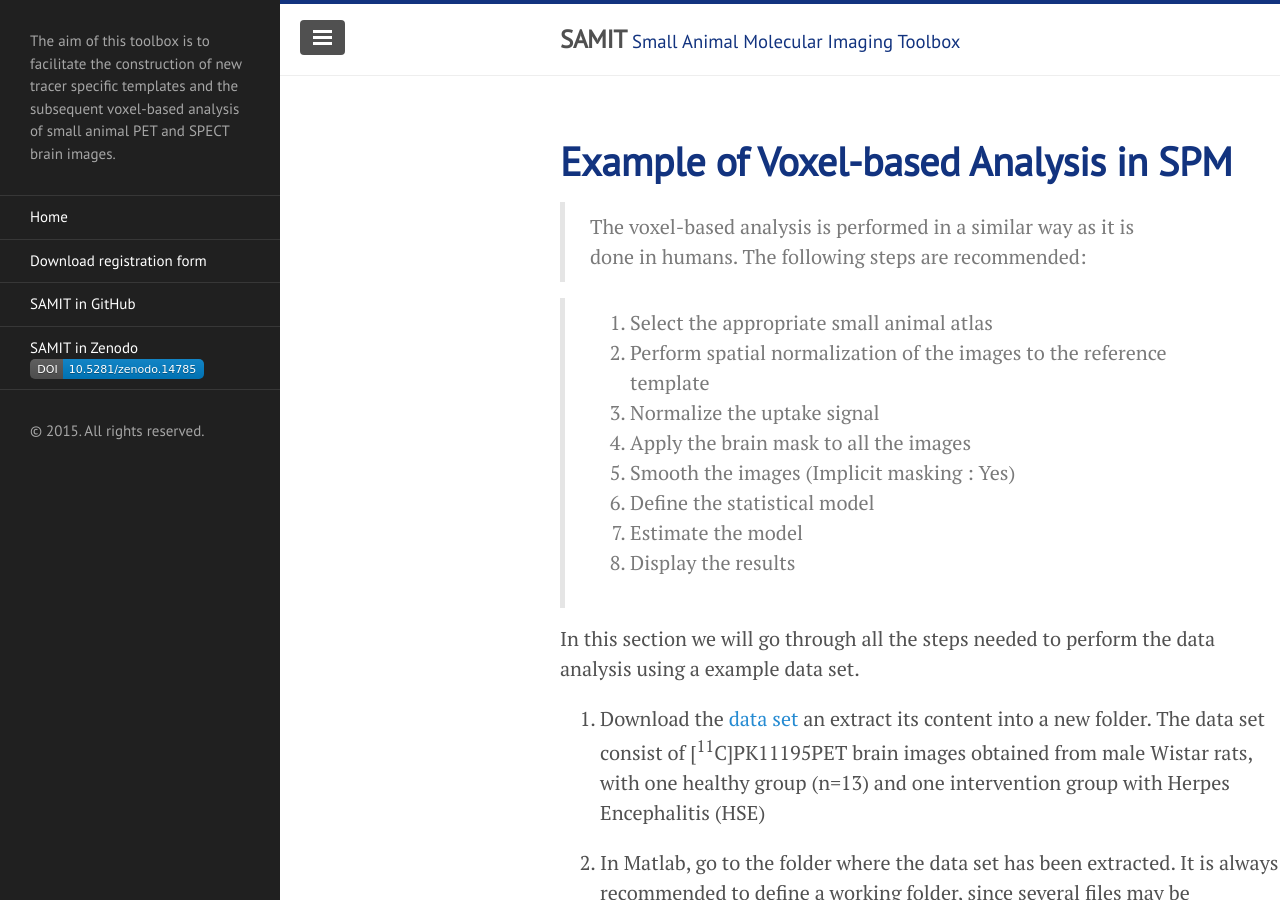
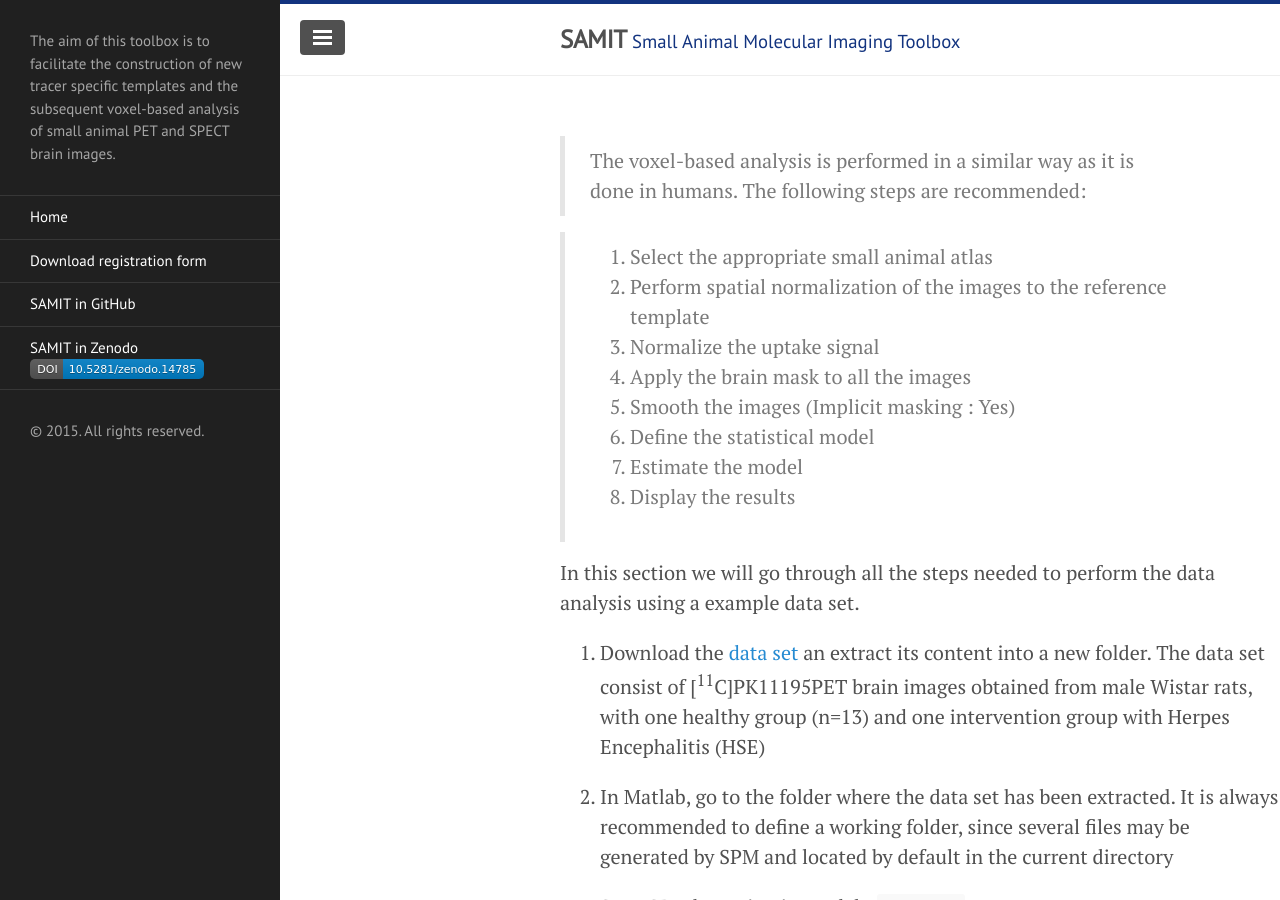
Before and after one commit to mic-umcg/samit, a Jekyll site: the page built from example.md, in a window 1280 px wide and 900 px high. Built offline with Jekyll 4.4.1, drawn with Linux system fonts in a browser that asks for light colours; Markdown is read by kramdown in place of the engine named in the settings; some of the changed lines change nothing that is shown.

Commit message:
Update example.md

```diff
--- a/example.md
+++ b/example.md
@@ -1,8 +1,7 @@
 ---
 layout: default
-title: Home
+title: Example of Voxel-based Analysis in SPM
 ---
-# Example of Voxel-based Analysis in SPM
 
 >The voxel-based analysis is performed in a similar way as it is done in humans. The following steps are recommended:
 
```
